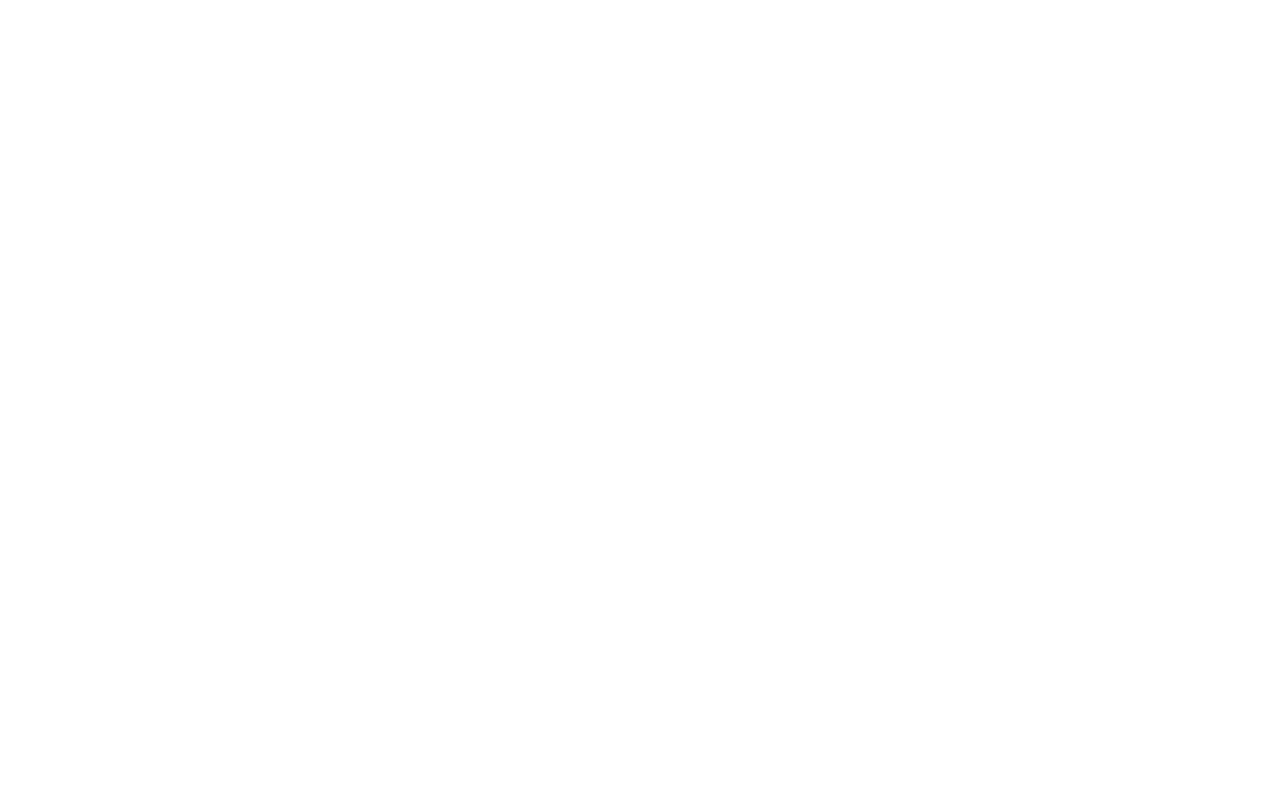
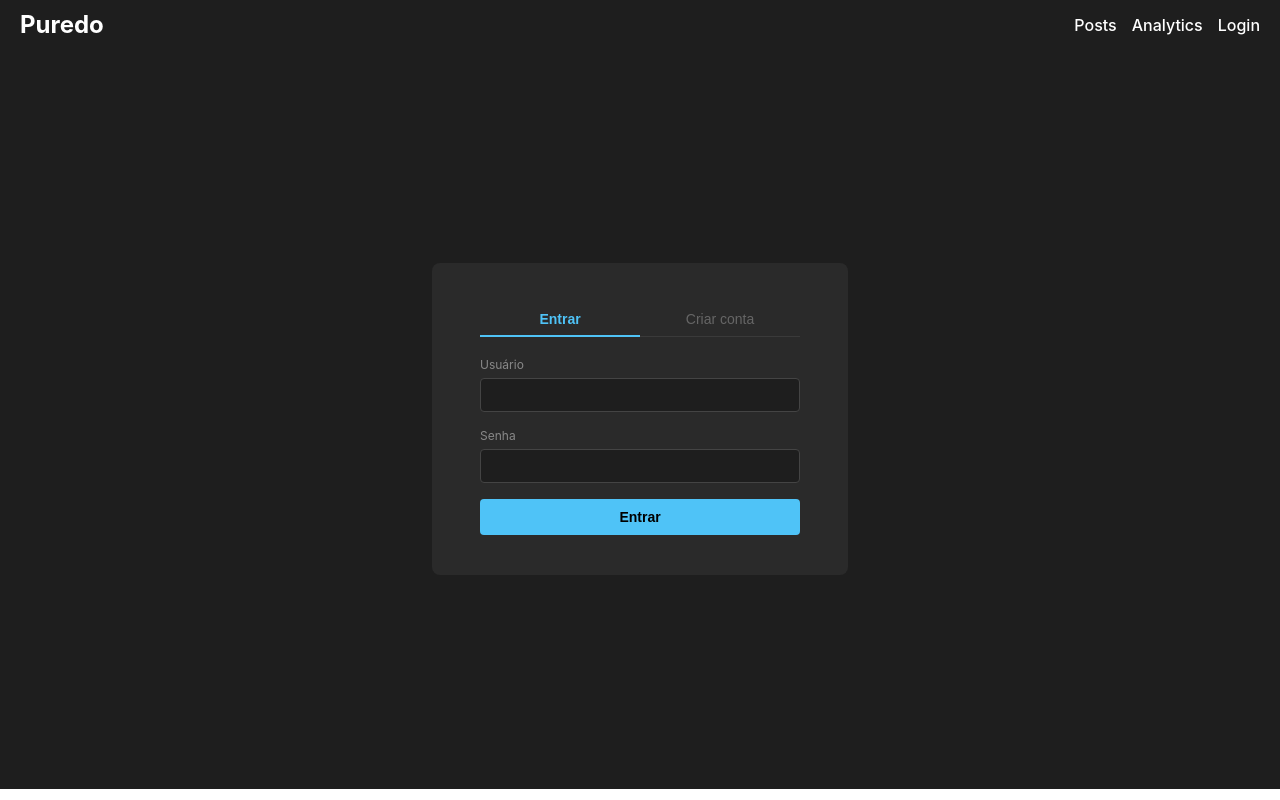
Before and after one commit to Pedro-Duran/front-micelio, a React (Create React App) app: page /login in a window 1280 px wide. Before the commit this address had no page. Built offline with nearby package versions, Linux system fonts and the light colour scheme.

Commit message:
feat: adiciona autenticacao

```diff
--- a/src/MainRouter.js
+++ b/src/MainRouter.js
@@ -1,22 +1,32 @@
 import React from "react";
-import { BrowserRouter as Router, Routes, Route } from "react-router-dom";
+import { BrowserRouter as Router, Routes, Route, Navigate } from "react-router-dom";
+import { AuthProvider, useAuth } from "./context/AuthContext";
 import App from "./App";
 import NovoPost from "./components/newPost";
 import PostPage from "./components/PostPage";
 import Dashboard from "./components/Dashboard";
 import Timeline from "./components/Timeline";
+import Login from "./components/Login";
+
+function ProtectedRoute({ children }) {
+  const { isLoggedIn } = useAuth();
+  return isLoggedIn ? children : <Navigate to="/login" replace />;
+}
 
 function MainRouter() {
   return (
+    <AuthProvider>
       <Router>
         <Routes>
           <Route path="/" element={<App />} />
-        <Route path="/novoPost" element={<NovoPost />} />
           <Route path="/post/:id" element={<PostPage />} />
           <Route path="/dashboard" element={<Dashboard />} />
           <Route path="/timeline" element={<Timeline />} />
+          <Route path="/login" element={<Login />} />
+          <Route path="/novoPost" element={<ProtectedRoute><NovoPost /></ProtectedRoute>} />
         </Routes>
       </Router>
+    </AuthProvider>
   );
 }
 
--- a/src/components/Cabecalho/index.js
+++ b/src/components/Cabecalho/index.js
@@ -1,6 +1,9 @@
 import React from "react";
+import { useAuth } from "../../context/AuthContext";
 
 const Cabecalho = () => {
+  const { isLoggedIn, username, logout } = useAuth();
+
   return (
     <nav
       style={{
@@ -13,76 +16,43 @@
       }}
     >
       <div style={{ fontSize: "1.5rem", fontWeight: "bold" }}>{"Puredo"}</div>
-      {/* Links de Navegação */}
-      <ul
-        style={{
-          display: "flex",
-          listStyle: "none",
-          gap: "15px",
-          margin: 0,
-          padding: 0,
-        }}
-      >
+      <ul style={{ display: "flex", listStyle: "none", gap: "15px", margin: 0, padding: 0, alignItems: "center" }}>
+        {isLoggedIn && (
           <li>
-          <a
-            href="/novoPost"
-            style={{
-              textDecoration: "none",
-              color: "white",
-              fontWeight: "500",
-            }}
-          >
+            <a href="/novoPost" style={{ textDecoration: "none", color: "white", fontWeight: "500" }}>
               Novo post
             </a>
           </li>
+        )}
         <li>
-          <a
-            href="/about"
-            style={{
-              textDecoration: "none",
-              color: "white",
-              fontWeight: "500",
-            }}
-          >
-            Sobre
-          </a>
-        </li>
-        <li>
-          <a
-            href="/"
-            style={{
-              textDecoration: "none",
-              color: "white",
-              fontWeight: "500",
-            }}
-          >
+          <a href="/" style={{ textDecoration: "none", color: "white", fontWeight: "500" }}>
             Posts
           </a>
         </li>
         <li>
-          <a
-            href="/dashboard"
-            style={{
-              textDecoration: "none",
-              color: "white",
-              fontWeight: "500",
-            }}
-          >
+          <a href="/dashboard" style={{ textDecoration: "none", color: "white", fontWeight: "500" }}>
             Analytics
           </a>
         </li>
+        {isLoggedIn ? (
+          <>
+            <li style={{ color: "#888", fontSize: "14px" }}>{username}</li>
             <li>
-          <a
-            href="/contact"
-            style={{
-              textDecoration: "none",
-              color: "white",
-              fontWeight: "500",
-            }}
+              <button
+                onClick={logout}
+                style={{ background: "none", border: "1px solid #444", borderRadius: "4px", color: "#888", cursor: "pointer", padding: "4px 12px", fontSize: "13px" }}
               >
+                Sair
+              </button>
+            </li>
+          </>
+        ) : (
+          <li>
+            <a href="/login" style={{ textDecoration: "none", color: "white", fontWeight: "500" }}>
               Login
             </a>
           </li>
+        )}
       </ul>
     </nav>
   );
--- /dev/null
+++ b/src/components/Login/index.js
@@ -0,0 +1,166 @@
+import React, { useState } from "react";
+import { useNavigate } from "react-router-dom";
+import { useAuth } from "../../context/AuthContext";
+import Cabecalho from "../Cabecalho";
+
+function Login() {
+  const { login } = useAuth();
+  const navigate = useNavigate();
+  const [mode, setMode] = useState("login"); // "login" | "register"
+  const [username, setUsername] = useState("");
+  const [password, setPassword] = useState("");
+  const [error, setError] = useState("");
+  const [isLoading, setIsLoading] = useState(false);
+
+  const reset = (nextMode) => {
+    setUsername("");
+    setPassword("");
+    setError("");
+    setMode(nextMode);
+  };
+
+  const handleSubmit = async (e) => {
+    e.preventDefault();
+    setError("");
+    setIsLoading(true);
+
+    try {
+      if (mode === "register") {
+        const res = await fetch("/api/users/createUser", {
+          method: "POST",
+          headers: { "Content-Type": "application/json" },
+          body: JSON.stringify({ username, password }),
+        });
+        if (res.status === 400) {
+          setError("Nome de usuário já existe.");
+          return;
+        }
+        if (!res.ok) throw new Error();
+      }
+
+      // Login (both after register and direct login)
+      const res = await fetch("/api/auth/login", {
+        method: "POST",
+        headers: { "Content-Type": "application/json" },
+        body: JSON.stringify({ username, password }),
+      });
+      if (res.status === 401) {
+        setError("Usuário ou senha incorretos.");
+        return;
+      }
+      if (!res.ok) throw new Error();
+
+      const data = await res.json();
+      login(data.token, data.username);
+      navigate("/");
+    } catch {
+      setError("Não foi possível conectar ao servidor.");
+    } finally {
+      setIsLoading(false);
+    }
+  };
+
+  const isRegister = mode === "register";
+
+  return (
+    <>
+      <Cabecalho />
+      <div
+        style={{
+          background: "#1e1e1e",
+          minHeight: "calc(100vh - 60px)",
+          display: "flex",
+          alignItems: "center",
+          justifyContent: "center",
+        }}
+      >
+        <form
+          onSubmit={handleSubmit}
+          style={{
+            background: "#2a2a2a",
+            padding: "40px 48px",
+            borderRadius: "8px",
+            width: "320px",
+            display: "flex",
+            flexDirection: "column",
+            gap: "16px",
+          }}
+        >
+          {/* Toggle login / register */}
+          <div style={{ display: "flex", borderBottom: "1px solid #3a3a3a", marginBottom: "4px" }}>
+            {["login", "register"].map((m) => (
+              <button
+                key={m}
+                type="button"
+                onClick={() => reset(m)}
+                style={{
+                  flex: 1,
+                  background: "none",
+                  border: "none",
+                  borderBottom: mode === m ? "2px solid #4fc3f7" : "2px solid transparent",
+                  color: mode === m ? "#4fc3f7" : "#666",
+                  cursor: "pointer",
+                  padding: "8px 0",
+                  fontSize: "14px",
+                  fontWeight: mode === m ? "bold" : "normal",
+                  marginBottom: "-1px",
+                }}
+              >
+                {m === "login" ? "Entrar" : "Criar conta"}
+              </button>
+            ))}
+          </div>
+
+          <div style={{ display: "flex", flexDirection: "column", gap: "6px" }}>
+            <label style={{ color: "#888", fontSize: "12px" }}>Usuário</label>
+            <input
+              type="text"
+              value={username}
+              onChange={(e) => setUsername(e.target.value)}
+              required
+              autoComplete="username"
+              style={{ background: "#1e1e1e", border: "1px solid #444", borderRadius: "4px", padding: "8px 12px", color: "#e0e0e0", fontSize: "14px" }}
+            />
+          </div>
+
+          <div style={{ display: "flex", flexDirection: "column", gap: "6px" }}>
+            <label style={{ color: "#888", fontSize: "12px" }}>Senha</label>
+            <input
+              type="password"
+              value={password}
+              onChange={(e) => setPassword(e.target.value)}
+              required
+              autoComplete={isRegister ? "new-password" : "current-password"}
+              style={{ background: "#1e1e1e", border: "1px solid #444", borderRadius: "4px", padding: "8px 12px", color: "#e0e0e0", fontSize: "14px" }}
+            />
+          </div>
+
+          {error && (
+            <p style={{ color: "#f44336", fontSize: "13px", margin: 0 }}>{error}</p>
+          )}
+
+          <button
+            type="submit"
+            disabled={isLoading}
+            style={{
+              background: "#4fc3f7",
+              color: "#000",
+              border: "none",
+              borderRadius: "4px",
+              padding: "10px",
+              fontSize: "14px",
+              fontWeight: "bold",
+              cursor: isLoading ? "default" : "pointer",
+            }}
+          >
+            {isLoading
+              ? isRegister ? "Criando conta..." : "Entrando..."
+              : isRegister ? "Criar conta e entrar" : "Entrar"}
+          </button>
+        </form>
+      </div>
+    </>
+  );
+}
+
+export default Login;
--- a/src/components/PostPage/index.js
+++ b/src/components/PostPage/index.js
@@ -5,6 +5,8 @@
 import MDEditor from "@uiw/react-md-editor";
 import Cabecalho from "../Cabecalho";
 import { registerEvent } from "../../utils/analytics";
+import { authFetch } from "../../utils/api";
+import { useAuth } from "../../context/AuthContext";
 
 const TL_SPEEDS = { Devagar: 1500, Normal: 800, "Rápido": 300 };
 
@@ -12,6 +14,7 @@
   const { id } = useParams();
   const postId = parseInt(id);
   const navigate = useNavigate();
+  const { isLoggedIn } = useAuth();
 
   const [allNodes, setAllNodes] = useState([]);
   const [allLinks, setAllLinks] = useState([]);
@@ -208,9 +211,8 @@
 
     try {
       setIsSaving(true);
-      const response = await fetch("/api/posts/updatePost", {
+      const response = await authFetch("/api/posts/updatePost", {
         method: "PUT",
-        headers: { "Content-Type": "application/json" },
         body: JSON.stringify(body),
       });
       if (!response.ok) throw new Error("Falha ao salvar");
@@ -230,7 +232,7 @@
   const handleDelete = async () => {
     if (!window.confirm(`Deletar "${post.title}"? Essa ação não pode ser desfeita.`)) return;
     try {
-      const response = await fetch(`/api/posts/deletePost?id=${postId}`, { method: "DELETE" });
+      const response = await authFetch(`/api/posts/deletePost?id=${postId}`, { method: "DELETE" });
       if (!response.ok) throw new Error("Falha ao deletar");
       navigate("/");
     } catch (error) {
@@ -293,9 +295,13 @@
               <div style={{ display: "flex", justifyContent: "space-between", alignItems: "flex-start" }}>
                 <h1 style={{ fontSize: "28px", marginBottom: "8px", marginTop: 0 }}>{editedTitle}</h1>
                 <div style={{ display: "flex", gap: "8px" }}>
-                  <button onClick={() => setEditMode(true)} style={{ background: "none", border: "none", color: "#888", cursor: "pointer", fontSize: "18px" }}>✏️</button>
                   <button onClick={openTimeline} title="Ver pensamento sendo construído" style={{ background: "none", border: "none", color: "#888", cursor: "pointer", fontSize: "18px" }}>🎬</button>
-                  <button onClick={handleDelete} style={{ background: "none", border: "none", color: "#888", cursor: "pointer", fontSize: "18px" }}>🗑️</button>
+                  {isLoggedIn && (
+                    <>
+                      <button onClick={() => setEditMode(true)} style={{ background: "none", border: "none", color: "#888", cursor: "pointer", fontSize: "18px" }}>✏️</button>
+                      <button onClick={handleDelete} style={{ background: "none", border: "none", color: "#888", cursor: "pointer", fontSize: "18px" }}>🗑️</button>
+                    </>
+                  )}
                 </div>
               </div>
               <p style={{ color: "#888", fontSize: "13px", marginBottom: "24px" }}>
--- a/src/components/newPost/index.js
+++ b/src/components/newPost/index.js
@@ -2,6 +2,7 @@
 import { useNavigate } from "react-router-dom";
 import MDEditor from "@uiw/react-md-editor";
 import Cabecalho from "../Cabecalho";
+import { authFetch } from "../../utils/api";
 
 function NovoPost() {
   const navigate = useNavigate();
@@ -85,16 +86,10 @@
     };
 
     try {
-      const response = await fetch(
-        "/api/posts/createPost",
-        {
-          method: "POST",
-          headers: {
-            "Content-Type": "application/json",
-          },
-          body: JSON.stringify(processedFormData),
-        }
-      );
+      const response = await authFetch("/api/posts/createPost", {
+        method: "POST",
+        body: JSON.stringify(processedFormData),
+      });
 
       if (!response.ok) {
         throw new Error("Erro ao criar o post.");
--- /dev/null
+++ b/src/context/AuthContext.js
@@ -0,0 +1,30 @@
+import React, { createContext, useContext, useState } from "react";
+
+const AuthContext = createContext(null);
+
+export function AuthProvider({ children }) {
+  const [token, setToken] = useState(() => localStorage.getItem("micelio_token"));
+  const [username, setUsername] = useState(() => localStorage.getItem("micelio_username"));
+
+  const login = (newToken, newUsername) => {
+    localStorage.setItem("micelio_token", newToken);
+    localStorage.setItem("micelio_username", newUsername);
+    setToken(newToken);
+    setUsername(newUsername);
+  };
+
+  const logout = () => {
+    localStorage.removeItem("micelio_token");
+    localStorage.removeItem("micelio_username");
+    setToken(null);
+    setUsername(null);
+  };
+
+  return (
+    <AuthContext.Provider value={{ token, username, login, logout, isLoggedIn: !!token }}>
+      {children}
+    </AuthContext.Provider>
+  );
+}
+
+export const useAuth = () => useContext(AuthContext);
--- a/src/utils/analytics.js
+++ b/src/utils/analytics.js
@@ -7,7 +7,11 @@
   return sessionId;
 };
 
+const MIN_VIEW_DURATION_S = 10;
+
 export const registerEvent = ({ postId, eventType, duration }) => {
+  if (eventType === "VIEW" && (duration ?? 0) < MIN_VIEW_DURATION_S) return;
+
   const body = JSON.stringify({
     postId,
     eventType,
--- /dev/null
+++ b/src/utils/api.js
@@ -0,0 +1,6 @@
+export const authFetch = (url, options = {}) => {
+  const token = localStorage.getItem("micelio_token");
+  const headers = { "Content-Type": "application/json", ...options.headers };
+  if (token) headers["Authorization"] = `Bearer ${token}`;
+  return fetch(url, { ...options, headers });
+};
```
Also changed, not shown: 1 other file (tests, documents, lock files or other folders). Lines whose indentation alone changed are shown as unchanged.
